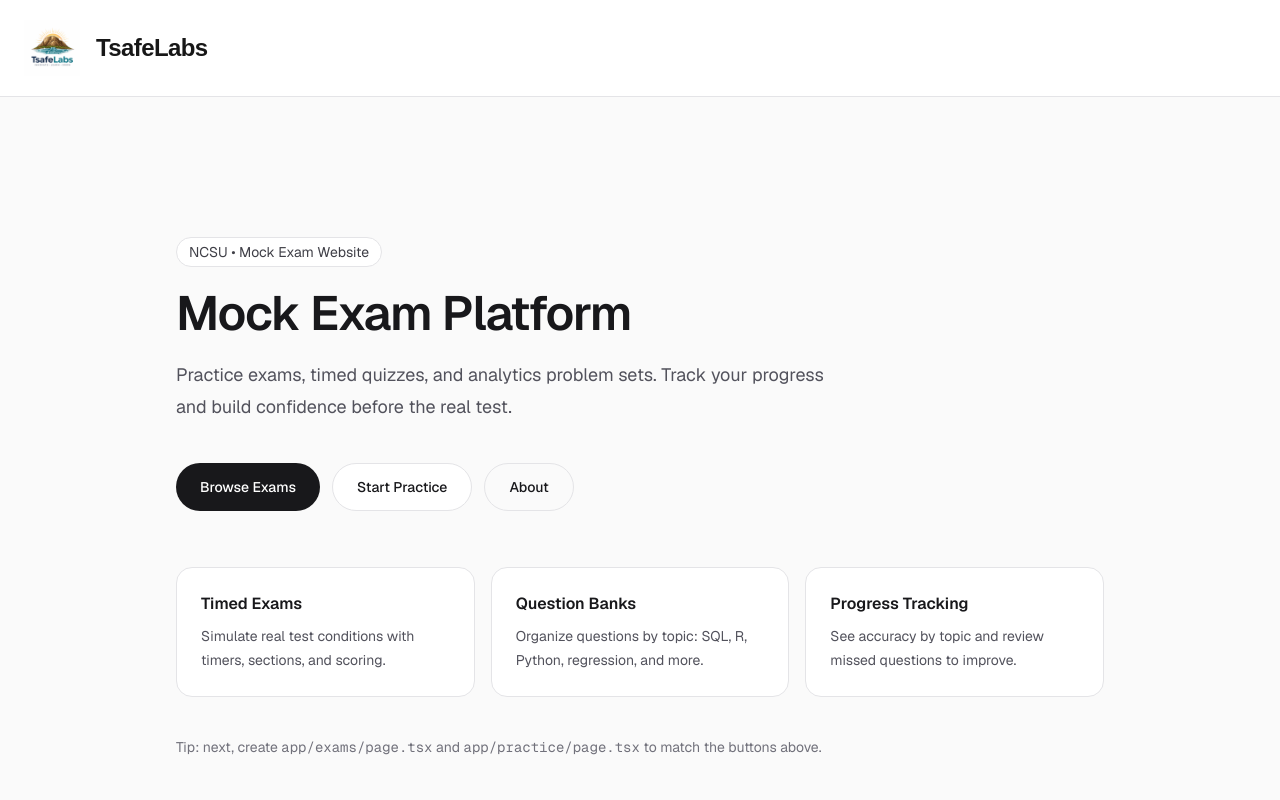
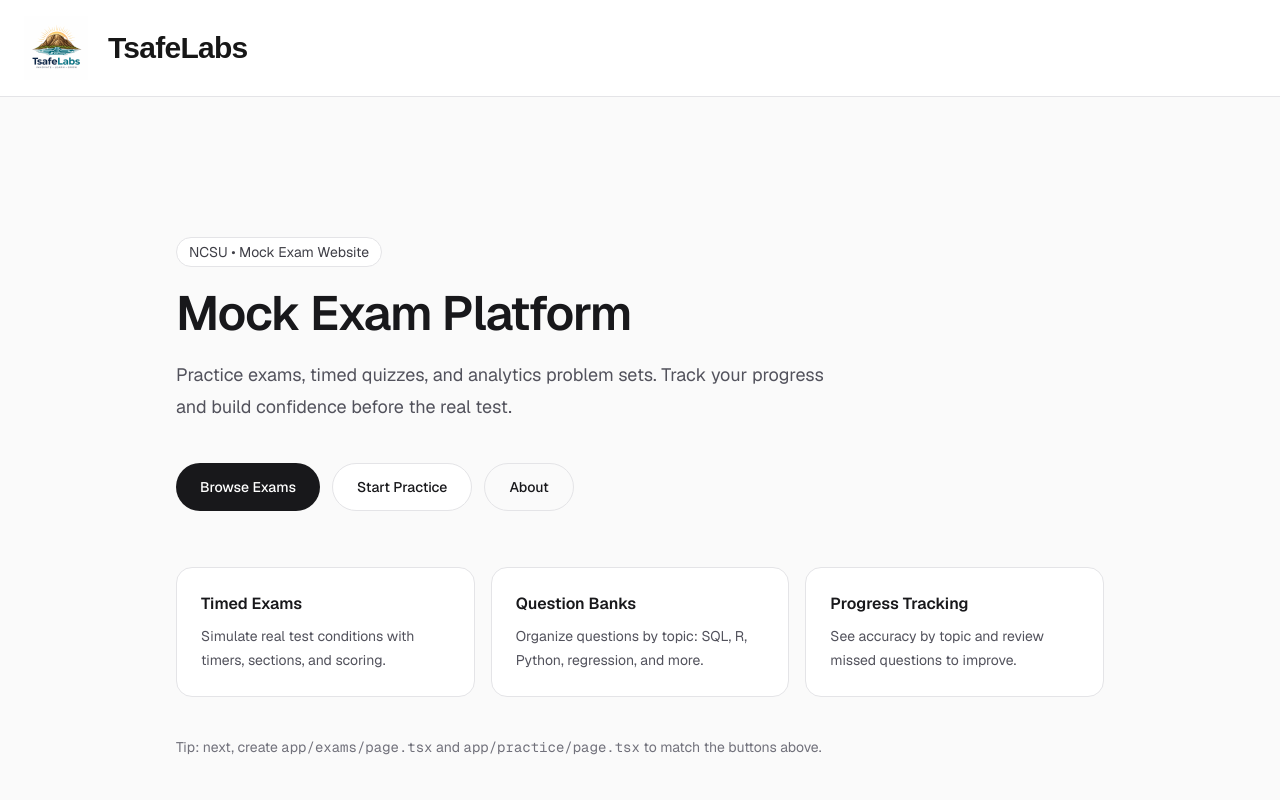
Before and after one commit to BasiruUsman/mock-exam-site, a Next.js app: page / in a window 1280 px wide. Shown: the top 800 px of the page. Built offline with nearby package versions, Linux system fonts and the light colour scheme.

Commit message:
Increase header height and logo size

```diff
--- a/app/layout.tsx
+++ b/app/layout.tsx
@@ -31,20 +31,21 @@ export default function RootLayout({
       >
         {/* Header */}
         <header className="border-b border-zinc-200 bg-white dark:border-white/10 dark:bg-black">
-          <div className="mx-auto flex max-w-7xl items-center gap-4 px-6 py-5">
+          <div className="mx-auto flex h-24 max-w-7xl items-center gap-5 px-6">
             <Image
               src="/tsafelabs-logo.png"
               alt="TsafeLabs Logo"
-              width={120}
-              height={120}
+              width={140}
+              height={140}
               priority
-              className="h-14 w-auto"
+              className="h-16 w-auto"
             />
-            <span className="text-xl sm:text-2xl font-semibold tracking-tight">
+            <span className="text-2xl sm:text-3xl font-semibold tracking-tight">
               TsafeLabs
             </span>
           </div>
         </header>
+
 
         {/* Page Content */}
         <main className="min-h-[calc(100vh-140px)]">{children}</main>
```
